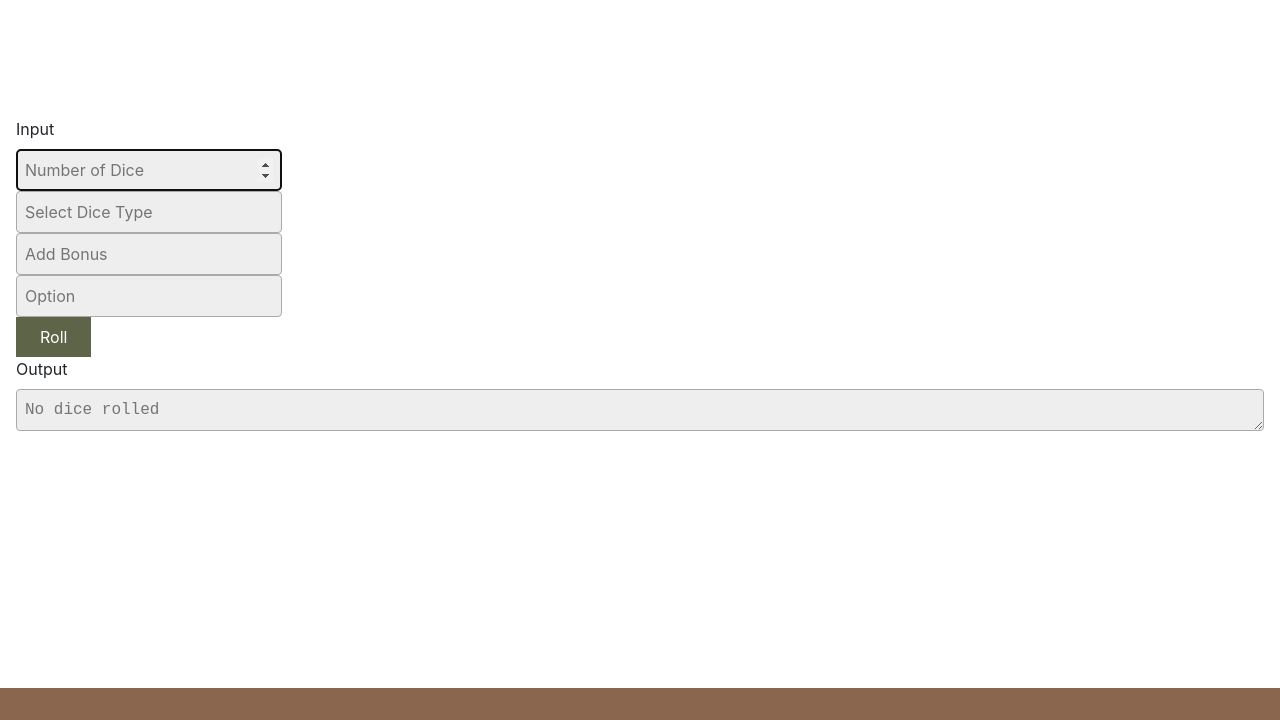
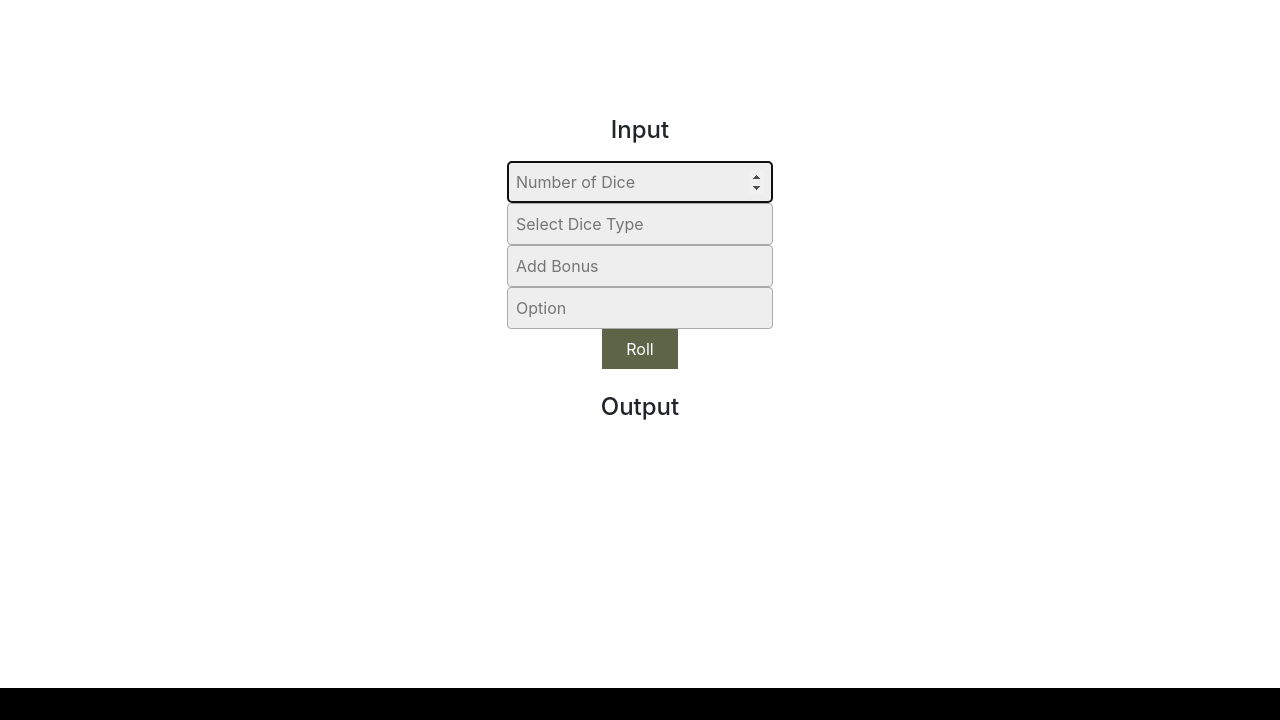
Before and after one commit to Code-Institute-Submissions/Lordph8-Project2, a plain HTML site: page index.html in a window 1280 px wide. Shown: the part 80-800 px from the top of the page. Drawn offline with nearby package versions, Linux system fonts and the light colour scheme.

Commit message:
11:43 2019-11-18

```diff
--- a/css/style.css
+++ b/css/style.css
@@ -15,6 +15,9 @@
       background-color: #CBB599;
       flex-direction: column;
       justify-content: space-between;
+    }
+    .total{
+        font-size: 1.5em;
     }
     code{
       padding: 0 .25em;
@@ -52,7 +55,7 @@
     #header{
       padding: 1rem;
       color: #dfdfdf;
-      background: #8A4E36;
+      background: #000000;
     }
     #header h1{
       margin: 0;
@@ -61,7 +64,7 @@
       padding: 1rem;
       color: #dfdfdf;
       font-size: .75em;
-      background: #8B664F;
+      background: #000000;
     }
     #footer a{
       color: #fff;
--- a/index.html
+++ b/index.html
@@ -22,7 +22,8 @@
   </header>
 
   <main id="main">
-  <label for="input">Input</label>
+  <div align="center">
+  <label for="input"><h4>Input</h4></label>
     <form action="" onsubmit="roll(); return false;">
 
         <input list="nDice" placeholder="Number of Dice" type="number" autofocus id="number">
@@ -43,24 +44,23 @@
         <br>
         <input list="sDice" placeholder="Option" type="text" autofocus id="special">
         <datalist id="sDice">
-               <option value = "Get Max Roll">
-               <option value = "Get Min Roll">
-               <option value = "Dice Explosion!">
+               <option value = "Get Max Roll">Only your Max Roll + Bonus</option>
+               <option value = "Get Min Roll">Only your Min Roll + Bonus</option>
+               <option value = "Dice Explosion!">Adds Another Dice for Each Max Roll</option>
         </datalist>
         <br>
       <button type="submit">Roll</button>
     </form>
     <div>
-      <label for="output">Output</label>
-      <div>
-        <textarea rows="1" id="output" readonly placeholder="No dice rolled"></textarea>
-      </div>
+    <br>
+      <label for="output"><h4>Output</h4></label>
     </div>
-    <div class="pictures" id="pictures">
+    </div>
+    <div class="pictures">
 
 
     </div>
-
+  </div>
   </main>
 
   <hr>
--- a/js/script.js
+++ b/js/script.js
@@ -12,14 +12,16 @@ function roll() {
         $( ".pictures" ).empty();
         for (i = 0; i < nDice; i++) {
             var number = Math.ceil((Math.random()*10)*0.2);
-            var file = folder + '/' + number + '.svg';
+            log.push(number);
             if (special == 'Dice Explosion!') {
-                while (number % 2 === 0) {
-                    var number = number + Math.ceil((Math.random()*10)*0.2);
+                while (number == 2) {
+                    var number = Math.ceil((Math.random()*10)*0.2);
+                    log.push(number);
+                    $('.pictures').append('<img id= "picture" src= ' + folder + '/' + number +'.svg style= "width: 50px; height: 50px;" />')
                 }
             }
             $('.pictures').append('<img id= "picture" src= ' + folder + '/' + number +'.svg style= "width: 50px; height: 50px;" />')
-            log.push(number);
+
         }
     }
 
@@ -27,13 +29,15 @@ function roll() {
         $( ".pictures" ).empty();
         for (i = 0; i < nDice; i++) {
             var number = Math.ceil((Math.random()*10)*0.4);
+            log.push(number);
             if (special == 'Dice Explosion!') {
-                while (number % 4 === 0) {
-                    var number = number + Math.ceil((Math.random()*10)*0.4);
+                while (number == 4) {
+                    var number = Math.ceil((Math.random()*10)*0.4);
+                    log.push(number);
+                    $('.pictures').append('<img id= "picture" src= ' + folder + '/' + number +'.svg style= "width: 50px; height: 50px;" />')
                 }
             }
             $('.pictures').append('<img id= "picture" src= ' + folder + '/' + number +'.svg style= "width: 50px; height: 50px;" />')
-            log.push(number);
         }
     }
 
@@ -41,13 +45,15 @@ function roll() {
         $( ".pictures" ).empty();
         for (i = 0; i < nDice; i++) {
             var number = Math.ceil((Math.random()*10)*0.6);
+            log.push(number);
             if (special == 'Dice Explosion!') {
-                while (number % 6 === 0) {
-                    var number = number + Math.ceil((Math.random()*10)*0.6);
+                while (number == 6) {
+                    var number = Math.ceil((Math.random()*10)*0.6);
+                    log.push(number);
+                    $('.pictures').append('<img id= "picture" src= ' + folder + '/' + number +'.svg style= "width: 50px; height: 50px;" />')
                 }
             }
             $('.pictures').append('<img id= "picture" src= ' + folder + '/' + number +'.svg style= "width: 50px; height: 50px;" />')
-            log.push(number);
         }
     }
 
@@ -55,13 +61,15 @@ function roll() {
         $( ".pictures" ).empty();
         for (i = 0; i < nDice; i++) {
             var number = Math.ceil((Math.random()*10)*0.8);
+            log.push(number);
             if (special == 'Dice Explosion!') {
-                while (number % 8 === 0) {
-                    var number = number + Math.ceil((Math.random()*10)*0.8);
+                while (number == 8) {
+                    var number = Math.ceil((Math.random()*10)*0.8);
+                    log.push(number);
+                    $('.pictures').append('<img id= "picture" src= ' + folder + '/' + number +'.svg style= "width: 50px; height: 50px;" />')
                 }
             }
             $('.pictures').append('<img id= "picture" src= ' + folder + '/' + number +'.svg style= "width: 50px; height: 50px;" />')
-            log.push(number);
         }
     }
 
@@ -69,26 +77,30 @@ function roll() {
         $( ".pictures" ).empty();
         for (i = 0; i < nDice; i++) {
             var number = Math.ceil((Math.random()*10));
+            log.push(number);
             if (special == 'Dice Explosion!') {
-                while (number % 10 === 0) {
-                    var number = number + Math.ceil((Math.random()*10));
+                while (number == 10) {
+                    var number = Math.ceil((Math.random()*10));
+                    log.push(number);
+                    $('.pictures').append('<img id= "picture" src= ' + folder + '/' + number +'.svg style= "width: 50px; height: 50px;" />')
                 }
             }
             $('.pictures').append('<img id= "picture" src= ' + folder + '/' + number +'.svg style= "width: 50px; height: 50px;" />')
-            log.push(number);
         }
     }
     if (tDice == 'd12') {
         $( ".pictures" ).empty();
         for (i = 0; i < nDice; i++) {
             var number = Math.ceil((Math.random()*10)*1.2);
+            log.push(number);
             if (special == 'Dice Explosion!') {
-                while (number % 12 === 0) {
-                    var number = number + Math.ceil((Math.random()*10)*1.2);
+                while (number == 12) {
+                    var number = Math.ceil((Math.random()*10)*1.2);
+                    log.push(number);
+                    $('.pictures').append('<img id= "picture" src= ' + folder + '/' + number +'.svg style= "width: 50px; height: 50px;" />')
                 }
             }
             $('.pictures').append('<img id= "picture" src= ' + folder + '/' + number +'.svg style= "width: 50px; height: 50px;" />')
-            log.push(number);
         }
     }
 
@@ -96,13 +108,15 @@ function roll() {
         $( ".pictures" ).empty();
         for (i = 0; i < nDice; i++) {
             var number = Math.ceil((Math.random()*20));
+            log.push(number);
             if (special == 'Dice Explosion!') {
-                while (number % 20 === 0) {
-                    var number = number + Math.ceil((Math.random()*20));
+                while (number == 20) {
+                    var number = Math.ceil((Math.random()*20));
+                    log.push(number);
+                    $('.pictures').append('<img id= "picture" src= ' + folder + '/' + number +'.svg style= "width: 50px; height: 50px;" />')
                 }
             }
             $('.pictures').append('<img id= "picture" src= ' + folder + '/' + number +'.svg style= "width: 50px; height: 50px;" />')
-            log.push(number);
         }
     }
 
@@ -110,26 +124,50 @@ function roll() {
         $( ".pictures" ).empty();
         for (i = 0; i < nDice; i++) {
             var number = Math.ceil((Math.random()*100));
+            log.push(number);
             if (special == 'Dice Explosion!') {
-                while (number % 100 === 0) {
-                    var number = number + Math.ceil((Math.random()*100));
+                while (number == 100) {
+                    var number = Math.ceil((Math.random()*100));
+                    log.push(number);
+                    $('.pictures').append('<img id= "picture" src= ' + folder + '/' + number +'.svg style= "width: 50px; height: 50px;" />')
                 }
             }
-            $('.pictures').append('<img id= "picture" src= ' + folder + '/' + number +'.svg style= "width: 100px; height: 100px;" />')
-            log.push(number);
+            $('.pictures').append('<img id= "picture" src= ' + folder + '/' + number +'.svg style= "width: 100px; height: 100px;" />');
         }
     }
 
     if (special == 'Get Max Roll' || special == 'Get Min Roll') {
         if (special == 'Get Max Roll') {
             var advantage = Number(Math.max(...log)) + bonus;
+            $( ".pictures" ).empty();
 
-            document.getElementById('output').value = log.join(", ")  + ' + Bonus(' + bonus + ') = ' + advantage;
+            if (tDice == 'd100') {
+                $('.pictures').append('<img id= "picture" src= ' + folder + '/' + (advantage - bonus) +'.svg style= "width: 100px; height: 100px;" />');
+            } else {
+                $('.pictures').append('<img id= "picture" src= ' + folder + '/' + (advantage - bonus) +'.svg style= "width: 50px; height: 50px;" />');
+            }
+
+            if (bonus != 0 || bonus != "") {
+            $('.pictures').append('<p class= "total">+ Bonus(' + bonus + ') = ' + advantage + '</p>');
+        } else {
+            $('.pictures').append('<p class= "total"> = ' + advantage + '</p>');
+        }
         }
             if (special == 'Get Min Roll') {
             var disAdvantage = Number(Math.min(...log)) + bonus;
+            $( ".pictures" ).empty();
+            if (tDice == 'd100') {
+                $('.pictures').append('<img id= "picture" src= ' + folder + '/' + (advantage + bonus) +'.svg style= "width: 100px; height: 100px;" />');
+            } else {
+                $('.pictures').append('<img id= "picture" src= ' + folder + '/' + (advantage - bonus) +'.svg style= "width: 50px; height: 50px;" />');
+            }
 
-            document.getElementById('output').value = log.join(", ")  + ' + Bonus(' + bonus + ') = ' + disAdvantage;
+            if (bonus != 0 || bonus != "") {
+            $('.pictures').append('<p class= "total">+ Bonus(' + bonus + ') = ' + disAdvantage + '</p>');
+        } else {
+            $('.pictures').append('<p class= "total"> = ' + disAdvantage + '</p>');
+        }
+
         }
     } else {
         for (x = 0; x < log.length; x++) {
@@ -137,7 +175,12 @@ function roll() {
         }
         var sum = sum + bonus
 
-        document.getElementById('output').value = log.join(", ")  + ' + Bonus(' + bonus + ') = '+ sum;
+        if (bonus != 0 || bonus != "") {
+            $('.pictures').append('<p class= "total">+ Bonus(' + bonus + ') = ' + sum + '</p>');
+        } else {
+            $('.pictures').append('<p class= "total"> = ' + sum + '</p>');
+        }
+
 
     }
 }
```
